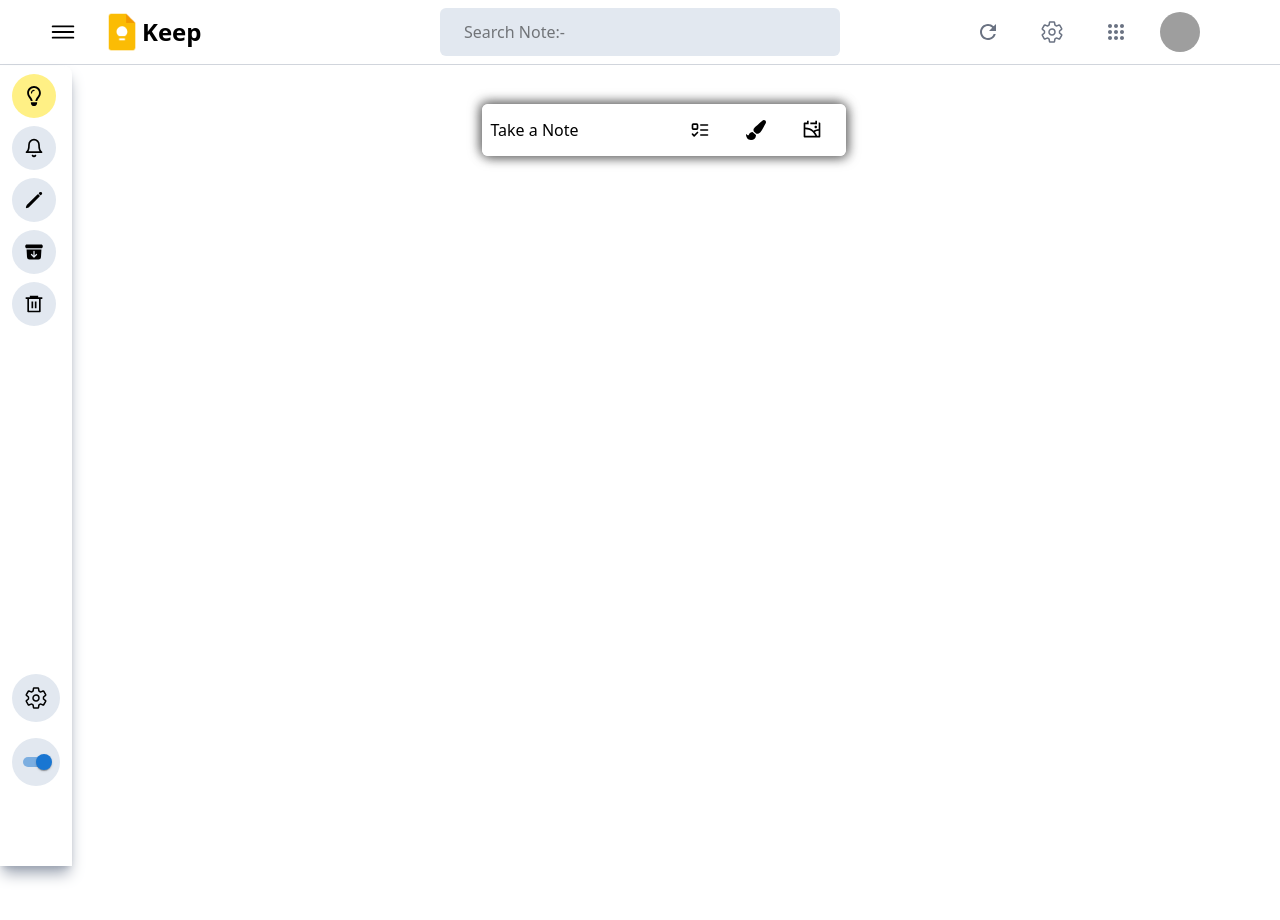
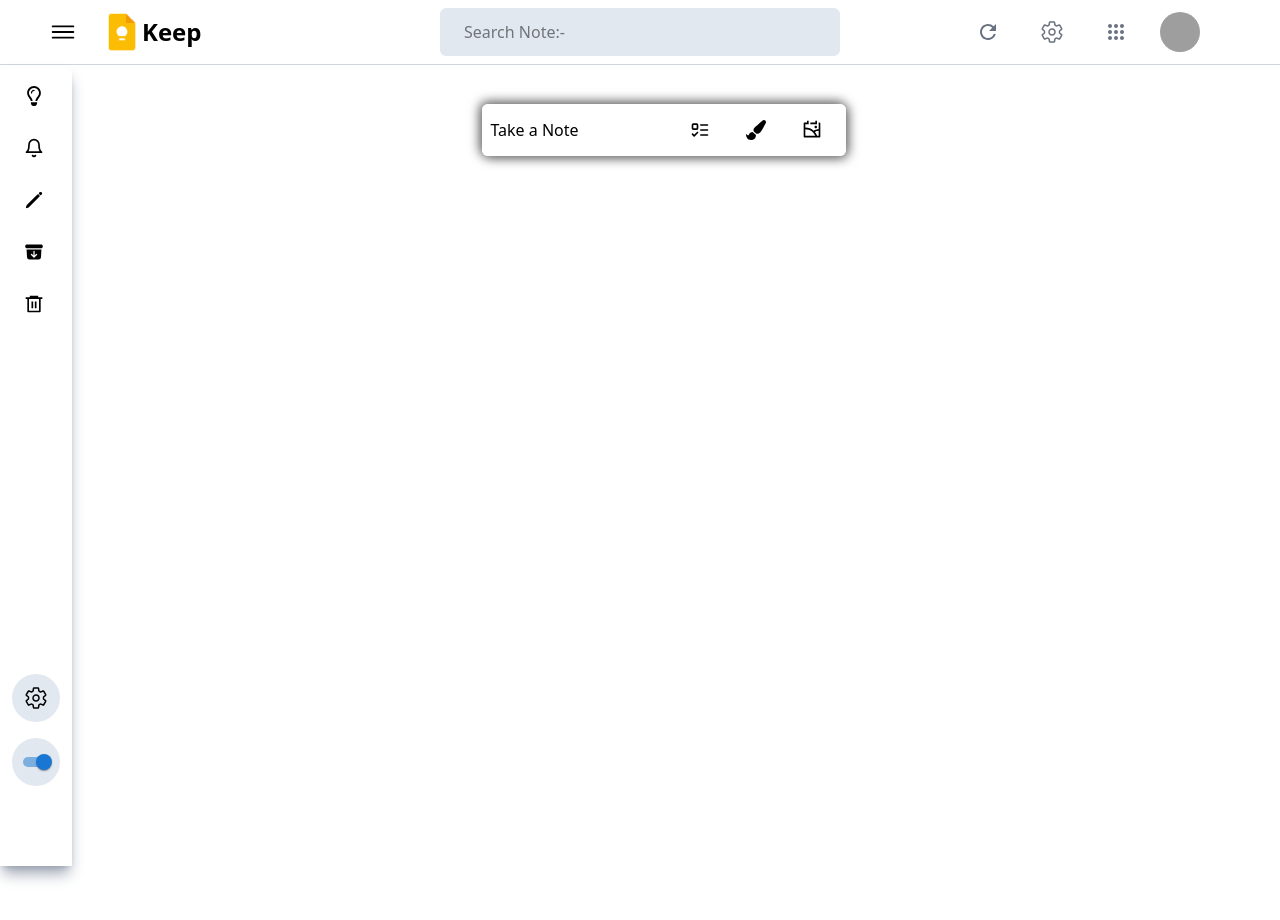
Before and after one commit to Hilal-11/Google-Keep, a React (Vite) app in the folder Frontend/: page / in a window 1280 px wide. Shown: the top 920 px of the page. After the commit the page ends 800 px from the top, so only its background shows below. Built offline with nearby package versions, Linux system fonts and the light colour scheme; grey boxes are pictures that could not be loaded.

Commit message:
Context api , header etc ui

```diff
--- a/Frontend/package.json
+++ b/Frontend/package.json
@@ -16,6 +16,7 @@
     "@tailwindcss/vite": "^4.1.4",
     "axios": "^1.9.0",
     "dotenv": "^16.5.0",
+    "motion": "^12.10.0",
     "react": "^19.0.0",
     "react-dom": "^19.0.0",
     "react-icons": "^5.5.0",
--- a/Frontend/src/App.jsx
+++ b/Frontend/src/App.jsx
@@ -1,10 +1,12 @@
 import React from 'react'
 import Header from './Components/Header'
 import MainBodyNote from './Components/MainBodyNote'
+import { ToastContainer } from 'react-toastify'
 function App() {
   return (
     <div>
       <div className=''>
+        <ToastContainer />
         <Header />
         <MainBodyNote />
       </div>
--- a/Frontend/src/Components/NoteContainer.jsx
+++ b/Frontend/src/Components/NoteContainer.jsx
@@ -11,6 +11,11 @@ import { BiRedo } from "react-icons/bi";
 import { FaPaintBrush } from "react-icons/fa";
 import { LuListTodo } from "react-icons/lu";
 import { VscPinned } from "react-icons/vsc";
+import { toast } from 'react-toastify';
+
+import { motion } from "motion/react"
+import { useRef } from 'react';
+
 function NoteContainer() {
 
     const [isOpenNoteInput , setIsOpenNoteInput] = useState(false)
@@ -24,7 +29,7 @@ function NoteContainer() {
             discription: noteDetails,
         }
         if(note.title === '' && note.discription === ''){
-            alert("Please Provide Title and Note")
+            toast.error("Please Provide Title and Note")
         }else{
             listOfNotes.push(note)
         }
@@ -55,12 +60,17 @@ function NoteContainer() {
             [id]: !prev[id]
         }))
     }
+
     const handlePaintColors = (id, color) => {
+
         setNoteBgColor((prev) => ({
           ...prev,
           [id]: color, // Set the background color for the specific note
         }));
       };
+
+
+      const constraintsRef  = useRef(null)
 
   return (
     <div className='py-10 px-6 '>
@@ -129,11 +139,17 @@ function NoteContainer() {
         </div>
         {/* NOTE CONTAINER */}
 
-        <div className='w-full h-[700px] mt-8 flex flex-wrap justify-center items-start gap-8 z-10 pb-10'>
+        <div ref={constraintsRef} className='w-full h-auto mt-8 flex flex-wrap justify-center items-start gap-8 z-10 pb-10'>
             {/* NOTE CONTAINER */}
         {
             listOfNotes.map((item , index) => (
-                <div className='relative'>
+                <motion.div
+                    drag
+                    dragElastic={3}
+                    dragSnapToOrigin={true}
+                    dragConstraints={constraintsRef}
+                    dragMomentum={false}
+                className='relative'>
                     <div key={index} className='relative w-[300px] h-[400px] ring-1 rounded-lg py-2 px-4 overflow-hidden'
                     style={{
                         'boxShadow':  '2px 2px 12px #d1d5dc, -2px -2px 12px #d1d5dc',
@@ -145,7 +161,7 @@ function NoteContainer() {
                         <span className='text-lg cursor-pointer font-bold hover:bg-gray-200 py-2 px-2 rounded-full'><VscPinned /></span>
                     </div>
                     <div className=' overflow-hidden max-h-[300px] p-1'>
-                        <p className='py-2 text-[14px] poppins-regular text-gray-600'>{item.discription}</p>
+                        <p className='py-2 text-[14px] poppins-regular text-[#4a5565]'>{item.discription}</p>
                     </div>
                     <div className='absolute bottom-1 flex text-gray-700 justify-evenly w-[90%]'>
 
@@ -184,7 +200,7 @@ function NoteContainer() {
                 </div>
                 }
 
-            </div>
+            </motion.div>
 
 
 
--- a/Frontend/src/Components/SideBar.jsx
+++ b/Frontend/src/Components/SideBar.jsx
@@ -1,4 +1,4 @@
-import React from 'react'
+import React, { useState } from 'react'
 import { FaRegLightbulb } from "react-icons/fa6";
 import { FiBell } from "react-icons/fi";
 import { IoPencil } from "react-icons/io5";
@@ -8,16 +8,32 @@ import Switch from '@mui/material/Switch';
 import { IoSettingsOutline } from "react-icons/io5";
 const label = { inputProps: { 'aria-label': 'Switch demo' } };
 function SideBar() {
+    const [isMenuOpen , setIsMenuOpen] = useState(false)
   return (
     <div className='grid grid-cols-2'>
-            <div className='z-50 bg-white shadow-lg shadow-gray-400 fixed top-[4.1rem] rounded-tr-lg left-0 hover:w-[300px] h-[100%] hover:shadow-xl hover:shadow-gray-900 duration-600 pr-1'>
+            <div className='z-50 bg-white shadow-lg shadow-gray-400 fixed top-[4.1rem] rounded-tr-lg left-0 h-[100%] pr-1'>
                     <div className='block py-2 px-0 group'>
-                            <ul className=' list-none space-y-2 px-3 hover:px-0'>
-                                <li className='flex text-sm lg:text-xl font-bold bg-yellow-200 rounded-full hover:rounded-l-[0px] hover:rounded-r-full duration-600 px-2 lg:px-3 py-2 lg:py-3 cursor-pointer'><span className=''><FaRegLightbulb /></span><span className='hidden group-hover:flex  px-8 font-bold text-[14px]'>Notes</span></li>
-                                <li className='flex text-sm lg:text-xl font-bold bg-slate-200 rounded-full hover:rounded-l-[0px] hover:rounded-r-full duration-600 px-2 lg:px-3 py-2 lg:py-3 cursor-pointer'><span className=''><FiBell /></span><span className='hidden group-hover:flex px-8 font-bold text-[14px]'>Reminders</span></li>
-                                <li className='flex text-sm lg:text-xl font-bold bg-slate-200 rounded-full hover:rounded-l-[0px] hover:rounded-r-full duration-600 px-2 lg:px-3 py-2 lg:py-3 cursor-pointer'><span className=''><IoPencil /></span><span className='hidden group-hover:flex px-8 font-bold text-[14px]'>Edit Labels</span></li>
-                                <li className='flex text-sm lg:text-xl font-bold bg-slate-200 rounded-full hover:rounded-l-[0px] hover:rounded-r-full duration-600 px-2 lg:px-3 py-2 lg:py-3 cursor-pointer'><span className=''><HiArchiveBoxArrowDown /></span><span className='hidden group-hover:flex px-8 font-bold text-[14px]'>Archive</span></li>
-                                <li className='flex text-sm lg:text-xl font-bold bg-slate-200 rounded-full hover:rounded-l-[0px] hover:rounded-r-full duration-600 px-2 lg:px-3 py-2 lg:py-3 cursor-pointer'><span className=''><RiDeleteBin6Line /></span><span className='hidden group-hover:flex px-8 font-bold text-[14px]'>Bin</span></li>
+                            <ul className=' list-none space-y-2 px-3'>
+                                <li className='flex text-sm lg:text-xl font-bold hover:bg-yellow-200 rounded-full px-2 lg:px-3 py-2 lg:py-3 cursor-pointer'>
+                                    <span className=''><FaRegLightbulb /></span>
+                                    { isMenuOpen && <span className=' px-8 font-bold text-[14px]'>Notes</span> }
+                                </li>
+                                <li className='flex text-sm lg:text-xl font-bold hover:bg-slate-200 rounded-full px-2 lg:px-3 py-2 lg:py-3 cursor-pointer'>
+                                    <span className=''><FiBell /></span>
+                                    { isMenuOpen && <span className='px-8 font-bold text-[14px]'>Reminders</span> }
+                                </li>
+                                <li className='flex text-sm lg:text-xl font-bold hover:bg-slate-200 rounded-full px-2 lg:px-3 py-2 lg:py-3 cursor-pointer'>
+                                    <span className=''><IoPencil /></span>
+                                    { isMenuOpen && <span className='px-8 font-bold text-[14px]'>Edit Labels</span> }
+                                </li>
+                                <li className='flex text-sm lg:text-xl font-bold hover:bg-slate-200 rounded-full px-2 lg:px-3 py-2 lg:py-3 cursor-pointer'>
+                                    <span className=''><HiArchiveBoxArrowDown /></span>
+                                    { isMenuOpen && <span className='px-8 font-bold text-[14px]'>Archive</span> }
+                                </li>
+                                <li className='flex text-sm lg:text-xl font-bold hover:bg-slate-200 rounded-full px-2 lg:px-3 py-2 lg:py-3 cursor-pointer'>
+                                    <span className=''><RiDeleteBin6Line /></span>
+                                    { isMenuOpen && <span className='px-8 font-bold text-[14px]'>Bin</span> }
+                                </li>
                             </ul>
                     </div>
 
--- /dev/null
+++ b/Frontend/src/Context/ContextApi.jsx
@@ -0,0 +1,18 @@
+import React from "react";
+import { useState , useEffect, createContext } from "react";
+
+
+export const AppContext = createContext();
+export const AppContextProvider = ({ children }) => {
+
+    const [isOpenMenu , setIsOpenMenu] = useState(false);
+
+    const states = {
+        isOpenMenu, setIsOpenMenu
+    }
+    return(
+        <AppContext.Provider value={states}>
+            { children }
+        </AppContext.Provider>
+    )
+}
```
Also changed, not shown: 1 other file (tests, documents, lock files or other folders).
